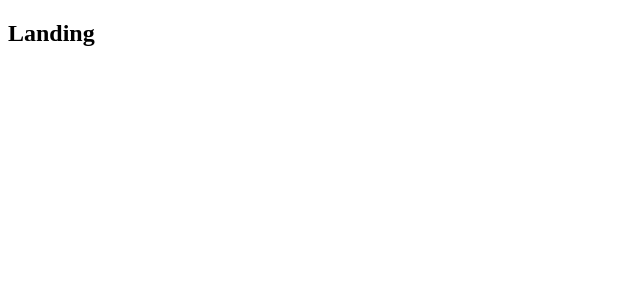
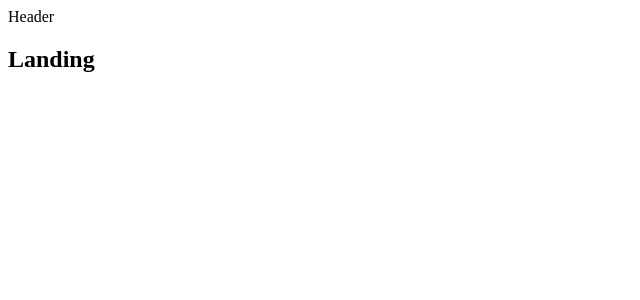
Before and after one commit to divae/serveremailnode, a React (Create React App) app in the folder client/: page / in a window 1280 px wide. Shown: the top 300 px of the page, without its empty margins (0-640 px from the left). Built offline with nearby package versions, Linux system fonts and the light colour scheme.

Commit message:
import component header

```diff
--- a/client/src/components/App.js
+++ b/client/src/components/App.js
@@ -1,7 +1,8 @@
 import React from 'react';
 import { BrowserRouter, Route } from 'react-router-dom';
 
-const Header = () => <h2>Header</h2>
+import Header from 'components/Header';
+
 const Dashboard = () => <h2>Dashboard</h2>
 const SurveyNew = () => <h2>SurveyNew</h2>
 const Landing = () => <h2>Landing</h2>
@@ -11,7 +12,7 @@ const App = () =>{
         <div>
             <BrowserRouter>
                 <div>
-                    <header />
+                    <Header />
                     <Route exact path="/" component={Landing} />
                     <Route exact path="/surveys" component={Dashboard} />
                     <Route path="/surveys/news" component={SurveyNew} />
```
